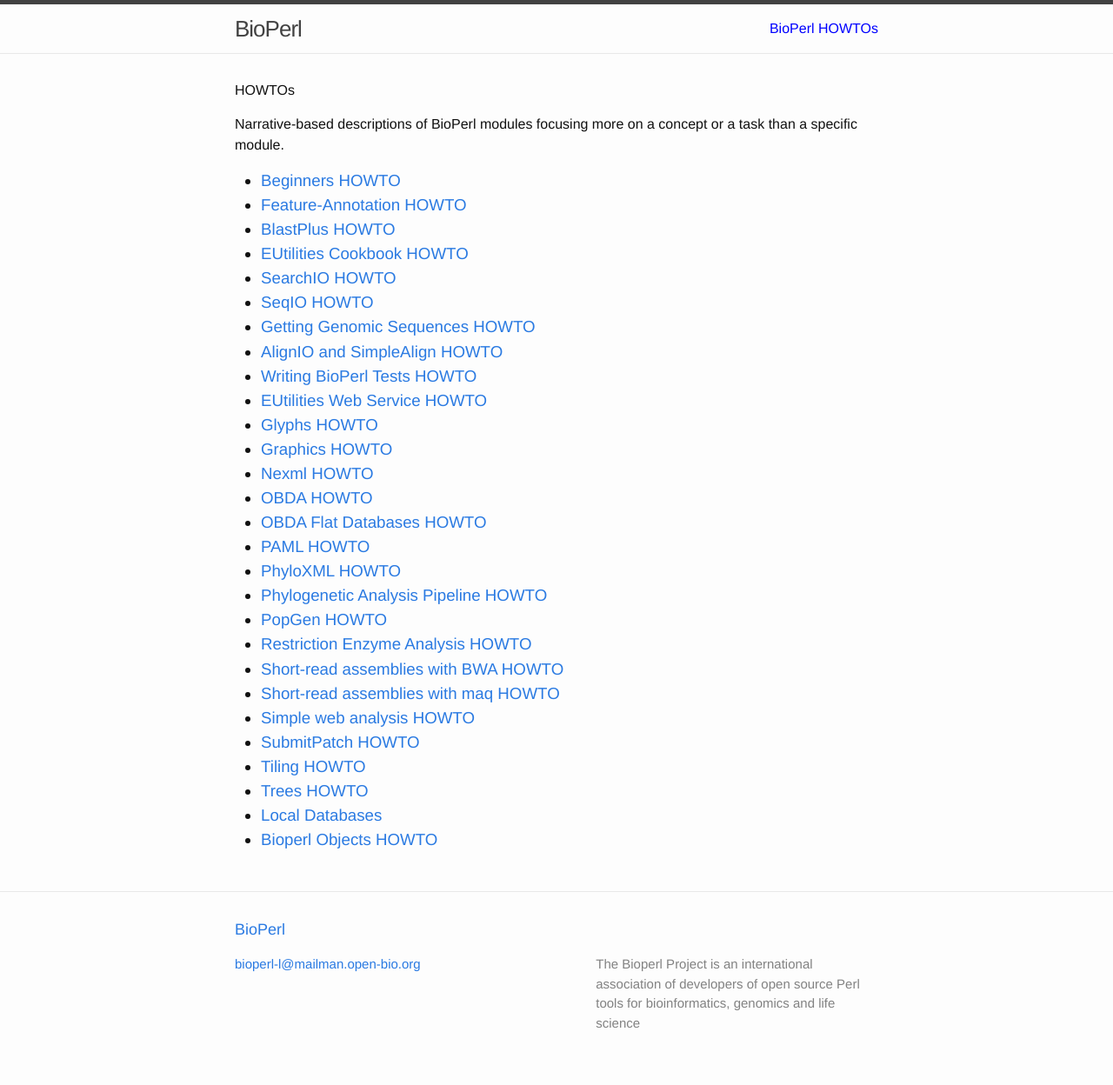
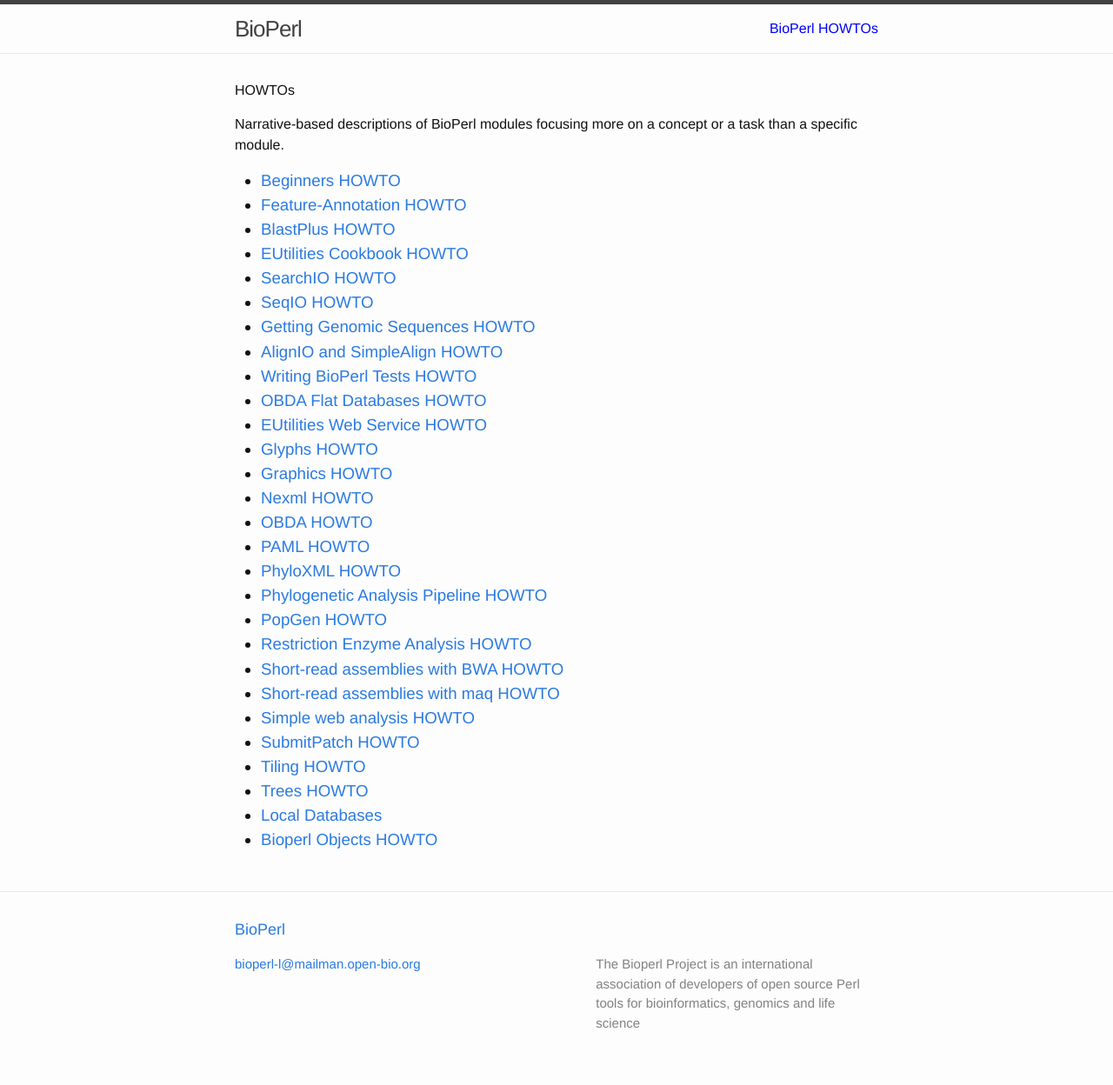
Before and after one commit to bioperl/bioperl.github.io, a Jekyll site: the page built from howtos/index.html, in a window 1280 px wide. Shown: the whole page at 87% size. Built offline with Jekyll 4.4.1, drawn with Linux system fonts in a browser that asks for light colours; Markdown is read by kramdown in place of the engine named in the settings; part of the change alters nothing that is shown.

```diff
--- a/howtos/index.html
+++ b/howtos/index.html
@@ -20,13 +20,13 @@ title: BioPerl HOWTOs
   <li><a href="/howtos/Getting_Genomic_Sequences.html">Getting Genomic Sequences HOWTO</li>
   <li><a href="/howtos/AlignIO_and_SimpleAlign.html">AlignIO and SimpleAlign HOWTO</li>
   <li><a href="/howtos/Writing_BioPerl_Tests.html">Writing BioPerl Tests HOWTO</li>
+  <li><a href="/howtos/OBDA_Flat_databases.html">OBDA Flat Databases HOWTO</li>
 
   <li><a href="/howtos/EUtilities_Web_Service.html">EUtilities Web Service HOWTO</li>
   <li><a href="/howtos/Glyphs.html">Glyphs HOWTO</li>
   <li><a href="/howtos/Graphics.html">Graphics HOWTO</li>
   <li><a href="/howtos/Nexml.html">Nexml HOWTO</li>
   <li><a href="/howtos/OBDA.html">OBDA HOWTO</li>
-  <li><a href="/howtos/OBDA_Flat_databases.html">OBDA Flat Databases HOWTO</li>
   <li><a href="/howtos/PAML.html">PAML HOWTO</li>
   <li><a href="/howtos/PhyloXML.html">PhyloXML HOWTO</li>
   <li><a href="/howtos/PhylogeneticAnalysisPipeline.html">Phylogenetic Analysis Pipeline HOWTO</li>
```
